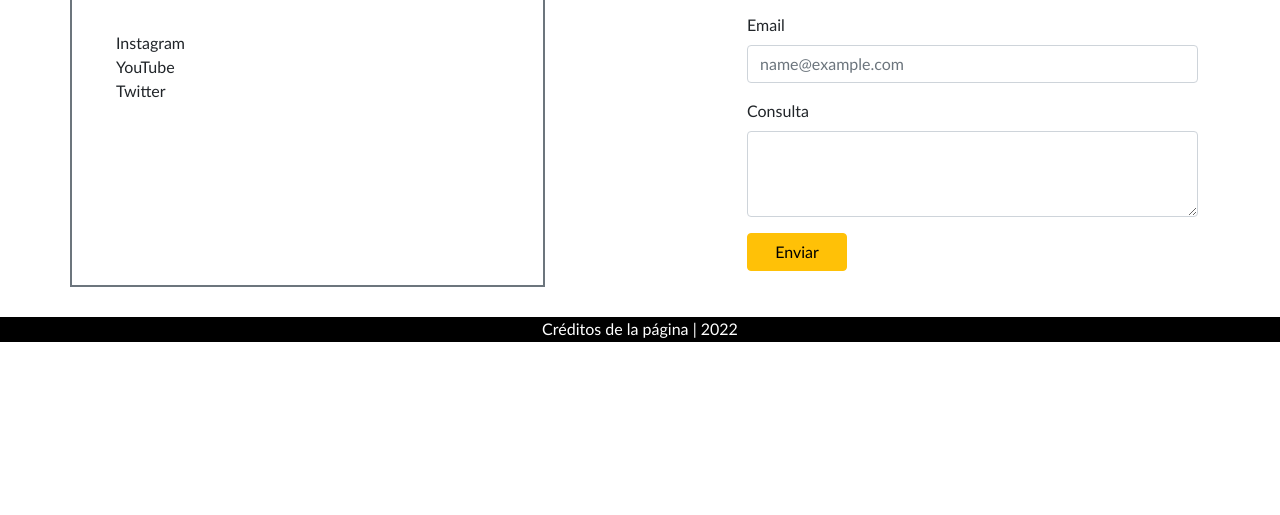
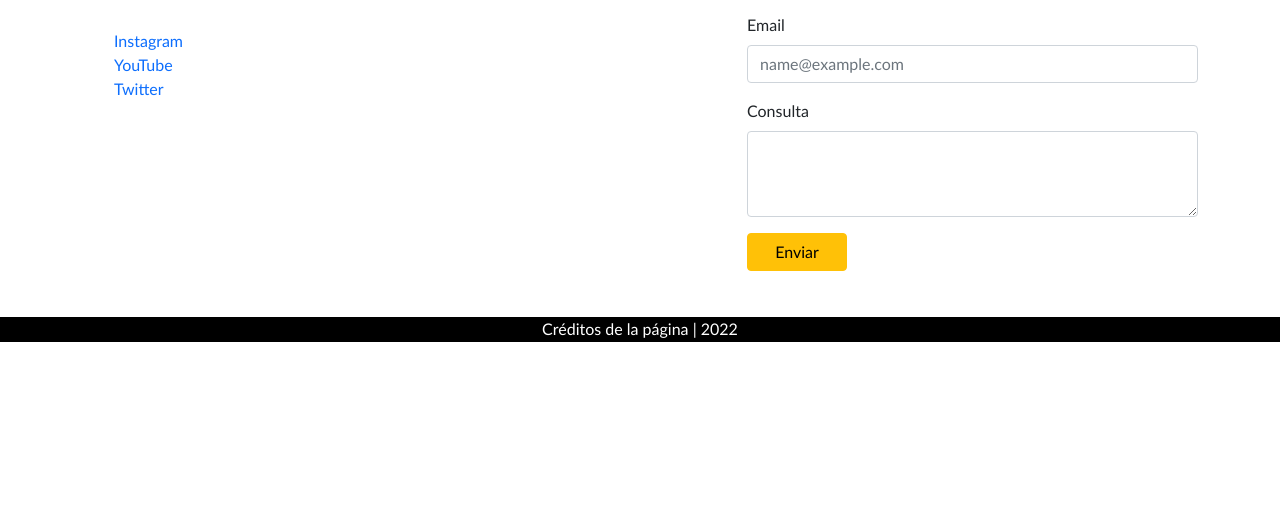
Before and after one commit to solanafr/Proyecto-Final, a plain HTML site: page pages/contacto.html in a window 1280 px wide. Shown: the part 285-800 px from the top of the page. Drawn offline with Linux system fonts and the light colour scheme.

Commit message:
agregue los links a la seccion de redes sociales en contacto

```diff
--- a/css/style.css
+++ b/css/style.css
@@ -91,7 +91,6 @@ body {
 }
 
 
-
 .footer {
     background-color: black;
     height: 25px;
--- a/pages/contacto.html
+++ b/pages/contacto.html
@@ -63,13 +63,13 @@
     <main class="container">
         <div class="row">
             <!--SECCION RRSS-->
-            <div class="col-md-5 mt-5 border border-2 border-secondary">
+            <div class="col-md-5 mt-5">
                 <div class="rrss_info">
                     <h2 class="rrss__title fw-normal mb-5 mt-3 text-center"> Seguime en mis redes sociales </h2>
                     <ul class="contact__list">
-                        <li class="list__item list-unstyled"> Instagram</li>
-                        <li class="list__item list-unstyled"> YouTube </li>
-                        <li class="list__item list-unstyled"> Twitter </li>
+                        <li class="list__item list-unstyled"> <a class="text-decoration-none" target="-black" href="https:/www.instagram.com/solanafigueroaruesjas">Instagram</a></li>
+                        <li class="list__item list-unstyled"> <a class="text-decoration-none" target="-black" href="https:/www.youtube.com/">YouTube</a></li>
+                        <li class="list__item list-unstyled"> <a class="text-decoration-none" target="-black" href="https:/www.twitter.com/solanafigueroar">Twitter</a></li>
                     </ul>
                 </div>
             </div>
@@ -92,7 +92,7 @@
                         <textarea class="form-control" id="exampleFormControlTextarea1" rows="3"></textarea>
                     </div>
                     <div class="mb-3">
-                        <button class="btn btn-warning">Enviar</button>
+                        <button class="btn btn-warning card__button">Enviar</button>
                     </div>
                 </form>
             </div>
```
Also changed, not shown: index.html (+1 -1 lines).
